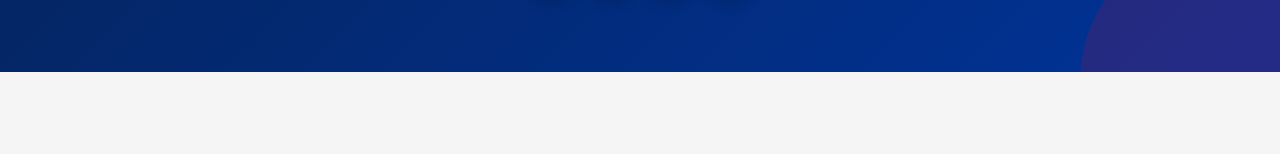
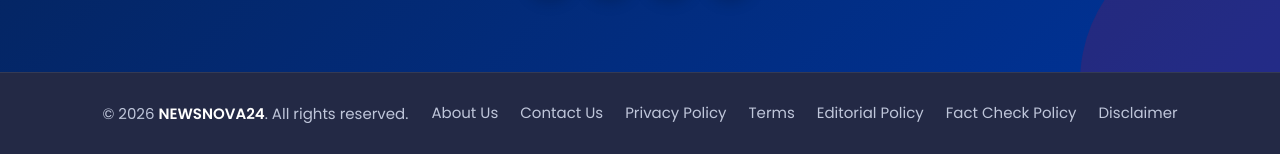
Before and after one commit to ritik2347618/NEWSNOVA24, a website: page index.html in a window 1280 px wide. Shown: the part 2877-3031 px from the top of the page. Before the commit the page ends 2949 px from the top, so only its background shows below. Drawn offline with Linux system fonts and the light colour scheme; no server answers.

Commit message:
Updated website

```diff
--- a/index.html
+++ b/index.html
@@ -1117,6 +1117,39 @@
 
 <script src="script.js"></script>
 
+<!-- ===========================
+     FOOTER
+=========================== -->
+<footer class="footer">
+
+    <div class="footer-container">
+
+        <div class="footer-left">
+            <p>© 2026 <strong>NEWSNOVA24</strong>. All rights reserved.</p>
+        </div>
+
+        <div class="footer-right">
+
+            <a href="about.html">About Us</a>
+
+            <a href="contact.html">Contact Us</a>
+
+            <a href="privacy-policy.html">Privacy Policy</a>
+
+            <a href="terms.html">Terms</a>
+
+            <a href="editorial-policy.html">Editorial Policy</a>
+
+            <a href="fact-check-policy.html">Fact Check Policy</a>
+
+            <a href="disclaimer.html">Disclaimer</a>
+
+        </div>
+
+    </div>
+
+</footer>
+
 
 </body>
 
--- a/style.css
+++ b/style.css
@@ -2033,3 +2033,95 @@ header{
 
     font-size: 14px;
 }
+
+/* ======================================================
+   PROFESSIONAL FOOTER
+====================================================== */
+
+.footer{
+    width:100%;
+    background:#232945;
+    border-top:1px solid rgba(255,255,255,.08);
+    padding:28px 8%;
+}
+
+.footer-container{
+    max-width:1400px;
+    margin:auto;
+    display:flex;
+    justify-content:space-between;
+    align-items:center;
+    gap:20px;
+    flex-wrap:wrap;
+}
+
+.footer-left p{
+    color:#bfc6da;
+    font-size:15px;
+    margin:0;
+}
+
+.footer-left strong{
+    color:#ffffff;
+    font-weight:600;
+}
+
+.footer-right{
+    display:flex;
+    align-items:center;
+    flex-wrap:wrap;
+    gap:22px;
+}
+
+.footer-right a{
+    color:#bfc6da;
+    font-size:15px;
+    transition:.3s;
+}
+
+.footer-right a:hover{
+    color:#ffffff;
+}
+
+.footer-right a::after{
+    content:"";
+    display:block;
+    width:0;
+    height:2px;
+    background:#e60023;
+    transition:.3s;
+}
+
+.footer-right a:hover::after{
+    width:100%;
+}
+
+/* ===========================
+   MOBILE
+=========================== */
+
+@media(max-width:768px){
+
+.footer{
+    padding:25px 15px;
+}
+
+.footer-container{
+    flex-direction:column;
+    text-align:center;
+}
+
+.footer-right{
+    justify-content:center;
+    gap:15px;
+}
+
+.footer-right a{
+    font-size:14px;
+}
+
+.footer-left p{
+    font-size:14px;
+}
+
+}
```
